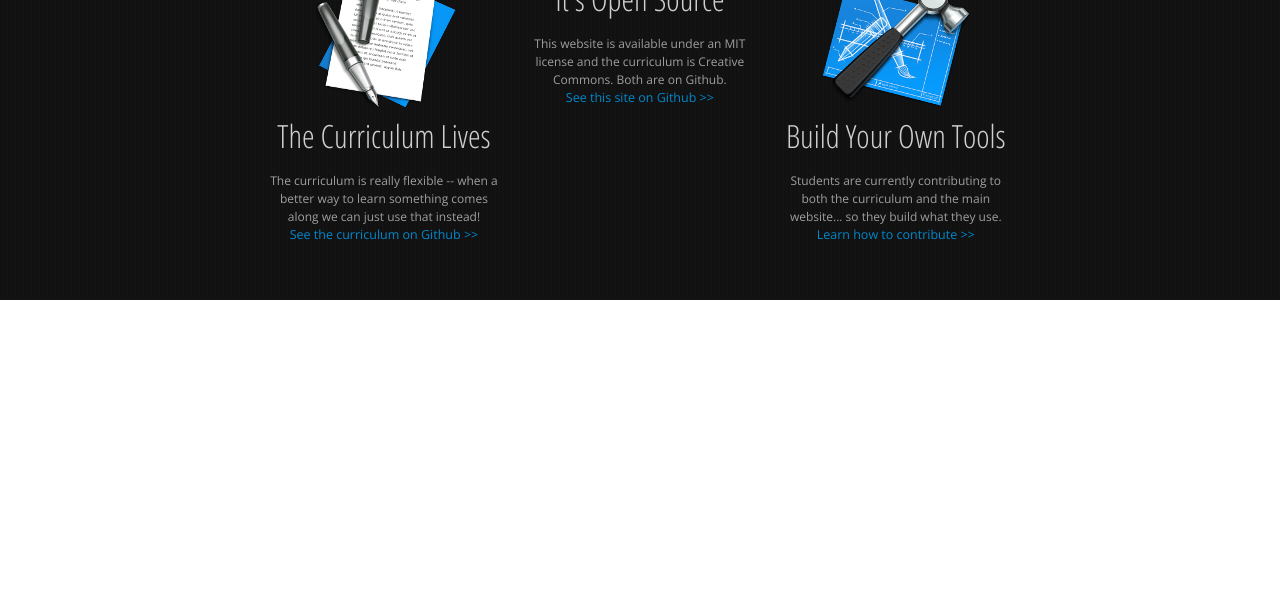
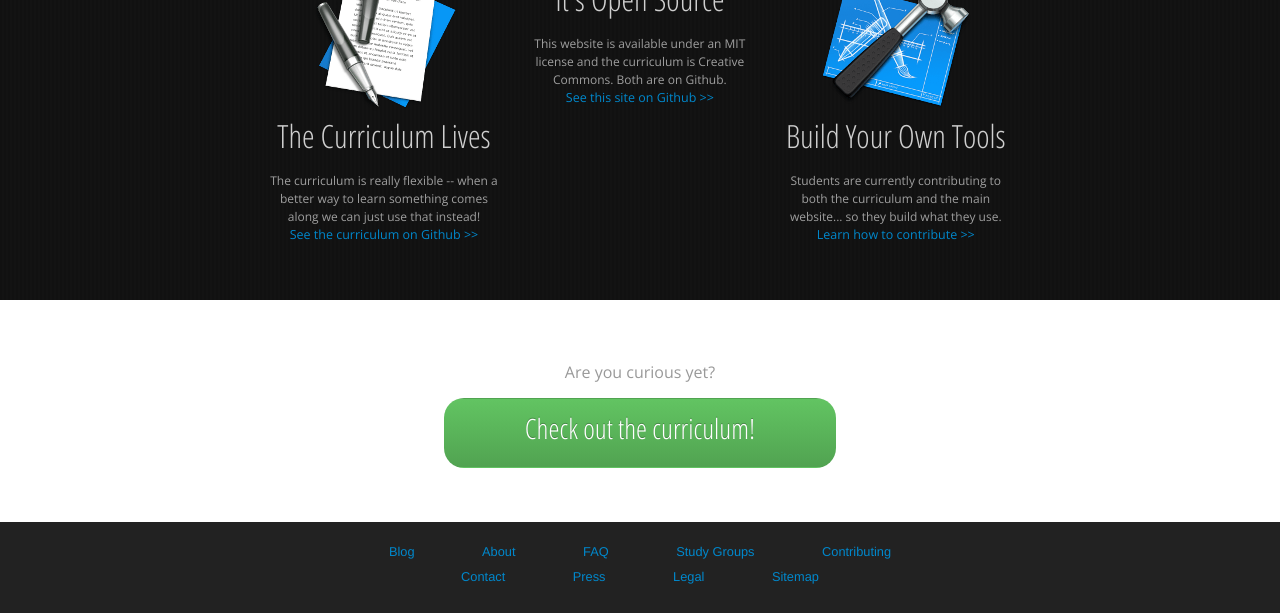
Before and after one commit to migueloherrera/ctop, a plain HTML site: page index.html in a window 1280 px wide. Shown: the part 3621-4234 px from the top of the page. Before the commit the page ends 3921 px from the top, so only its background shows below. Drawn offline with nearby package versions, Linux system fonts and the light colour scheme.

Commit message:
Add footer

```diff
--- a/css/customize.css
+++ b/css/customize.css
@@ -243,6 +243,45 @@
   padding-bottom: 20px;
 }
 
+/* section six */
+
+#six {
+  text-align: center;
+  padding-bottom: 40px;
+}
+
+#six h6 {
+  font-family: 'Open Sans', sans-serif;
+  color: #999999;
+  font-size: 16px;
+  line-height: 1.5;
+  font-weight: 300;
+  padding-top: 60px;
+}
+
+#six .button {
+  font-family: 'Open Sans Condensed', sans-serif;
+  border-radius: 20px;
+}
+
+#six .button:hover { color: #FFFFFF; }
+
+/* footer */
+
+footer {
+  background: #222222;
+  text-align: center;
+  padding: 20px 0;
+  font-family: "Helvetica Neue",Helvetica,Arial,sans-serif;
+  font-size: 0.8em;
+  line-height: 1.5;
+}
+
+footer a {
+  display: inline-block;
+  margin: 0 2.5em .5em;
+}
+
 /* media queries */
 
 @media (min-width: 768px) {
--- a/index.html
+++ b/index.html
@@ -178,5 +178,26 @@
       </div>
     </section>
 
+    <!-- section six -->
+    <section id="six">
+      <div class="row">
+        <h6>Are you curious yet?</h6>
+        <div class="button success">Check out the curriculum!</div>
+      </div>
+    </section>
+
+    <footer>
+      <a href="#">Blog</a>
+      <a href="#">About</a>
+      <a href="#">FAQ</a>
+      <a href="#">Study Groups</a>
+      <a href="#">Contributing</a>
+      <br>
+      <a href="#">Contact</a>
+      <a href="#">Press</a>
+      <a href="#">Legal</a>
+      <a href="#">Sitemap</a>
+    </footer>
+
   </body>
 </html>
```
